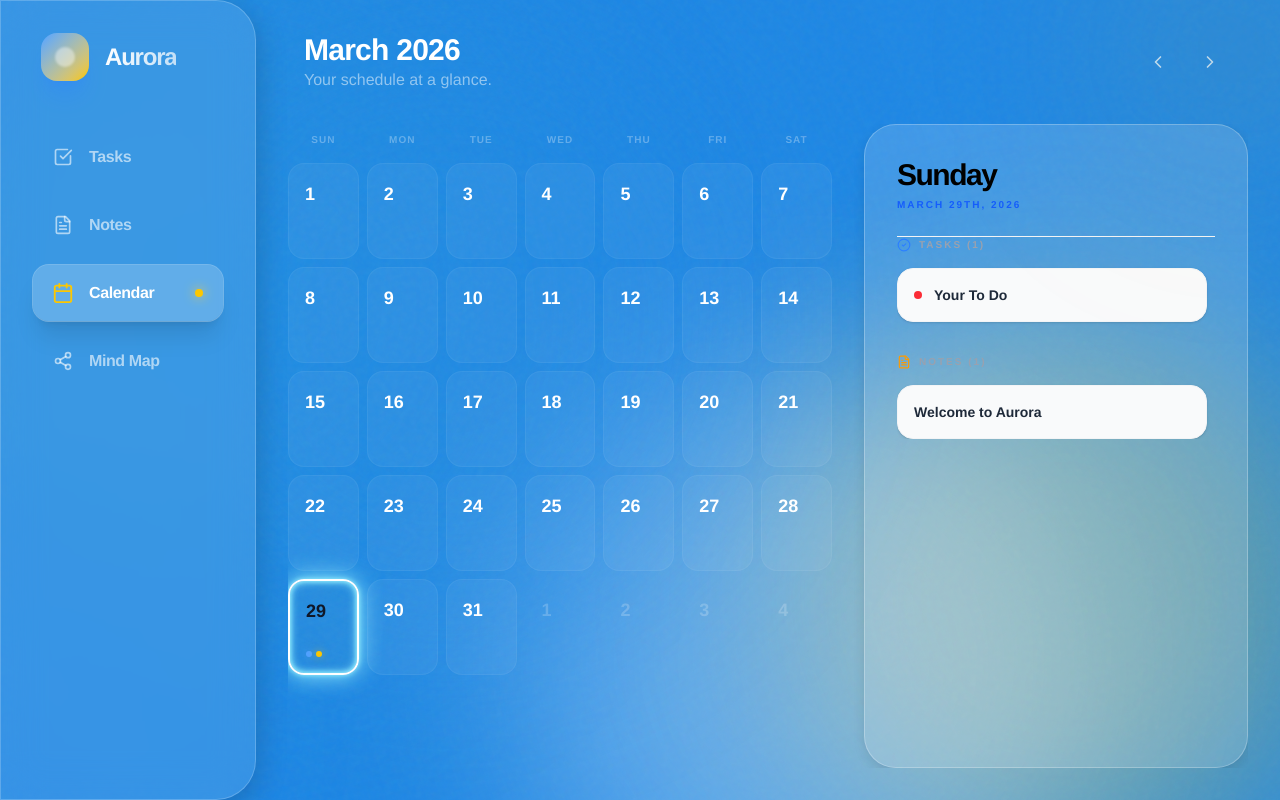
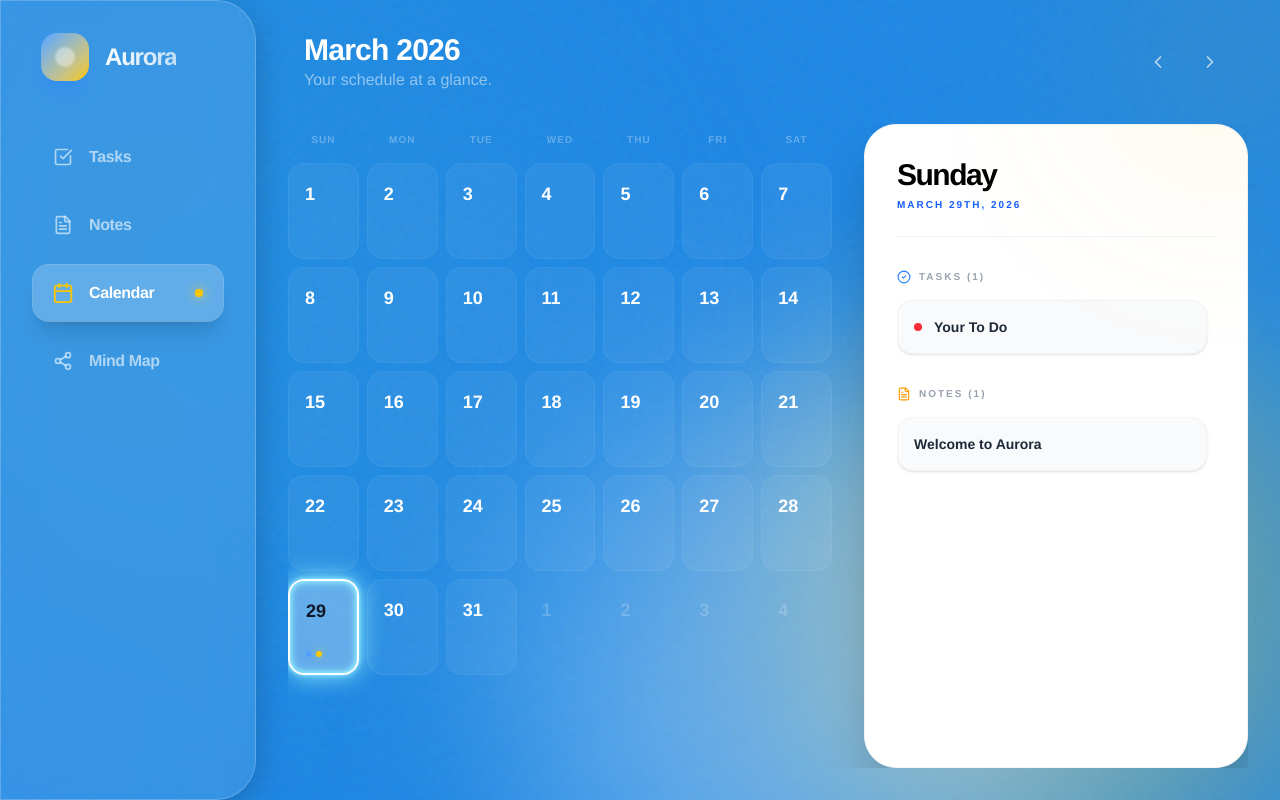
Before and after one commit to ngocphung1802003/My-to-do-list, a React (Vite) app: page / in a window 1280 px wide. Both pictures are taken after a click on the button "Calendar". Built offline with nearby package versions, Linux system fonts and the light colour scheme.

Commit message:
sửa UI lần 2

```diff
--- a/src/components/CalendarView.tsx
+++ b/src/components/CalendarView.tsx
@@ -61,7 +61,7 @@
                         0px 0px 25px rgb(151, 243, 255),
                         0px 0px 5px rgb(151, 243, 255);
             border: 2px solid rgb(255, 255, 255) !important;
-            background-color: rgba(146, 180, 184, 0.07) !important;
+            background-color: rgba(255, 255, 255, 0.3) !important;
             color: #1a202c !important;
           }
           .custom-scrollbar-light::-webkit-scrollbar { width: 4px; }
@@ -108,8 +108,9 @@
     const dayNotes = notes.filter(n => isSameDay(new Date(n.updatedAt), selectedDate));
 
     return (
-      <Card className="w-96 bg-white border-none shadow-2xl flex flex-col gap-8 h-full text-black">
-        <div className="border-b border-gray-100 pb-6">
+      /* THAY THẾ Card BẰNG DIV TRẮNG SOLID 100% */
+      <div className="w-96 bg-white rounded-[32px] shadow-2xl flex flex-col p-8 overflow-hidden text-black border border-gray-100">
+        <div className="border-b border-gray-100 pb-6 mb-8">
           <h3 className="text-3xl font-black tracking-tighter text-black">
             {format(selectedDate, 'eeee')}
           </h3>
@@ -130,7 +131,7 @@
                 <p className="text-xs text-gray-300 italic font-medium">No tasks for this day.</p>
               ) : (
                 dayTasks.map(task => (
-                  <div key={task.id} className="p-4 rounded-2xl bg-gray-50 border border-gray-100 text-sm font-bold text-gray-800 shadow-sm flex items-center gap-3 transition-hover hover:border-blue-200">
+                  <div key={task.id} className="p-4 rounded-2xl bg-gray-50 border border-gray-100 text-sm font-bold text-gray-800 shadow-sm flex items-center gap-3">
                     <div className={cn(
                       "w-2 h-2 rounded-full",
                       task.priority === 'high' ? "bg-red-500" : "bg-blue-400"
@@ -161,7 +162,7 @@
             </div>
           </div>
         </div>
-      </Card>
+      </div>
     );
   };
 
```
